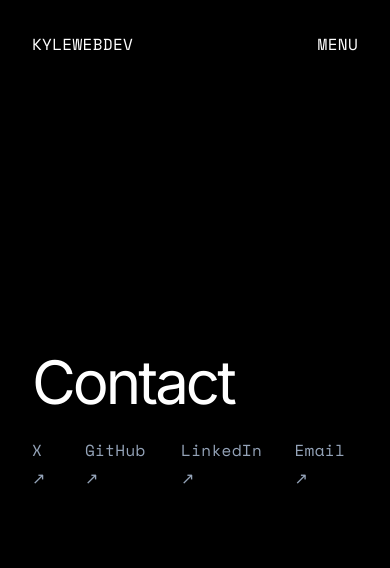
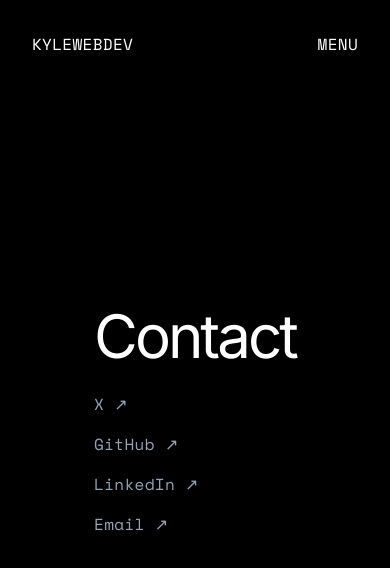
Before and after one commit to kylewebdev/kylewebdev.com, a Next.js app: page /contact in a window 390 px wide. Shown: the top 568 px of the page. Built offline with nearby package versions, Linux system fonts and the light colour scheme.

Commit message:
fixed mobile contact

```diff
--- a/src/app/contact/page.tsx
+++ b/src/app/contact/page.tsx
@@ -9,7 +9,7 @@
 				</h1>
 
 				<div className="font-mono max-w-[66ch] leading-7 text-pretty text-slate-400">
-					<div className="flex gap-6">
+					<div className="flex flex-col gap-3 sm:flex-row sm:gap-6">
 						<a
 							className="link block transition-colors hover:text-white"
 							href="https://twitter.com/kylewebdev_"
```
